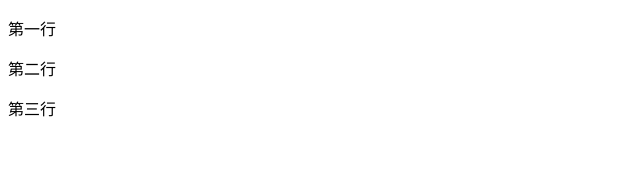
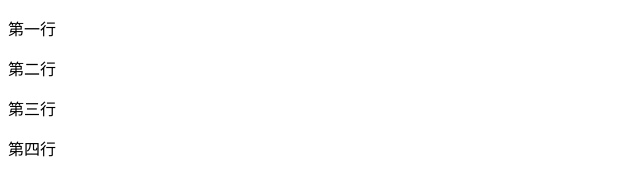
Before and after one commit to Alychen/demo, a plain HTML site: page ol-windy/testGit.html in a window 1280 px wide. Shown: the full height of the page, 0-640 px from the left. Drawn offline with Linux system fonts and the light colour scheme.

Commit message:
添加第四行<p>

```diff
--- a/ol-windy/testGit.html
+++ b/ol-windy/testGit.html
@@ -10,5 +10,6 @@
     <p>第一行</p>
     <p>第二行</p>
     <p>第三行</p>
+    <p>第四行</p>
 </body>
 </html>
```
